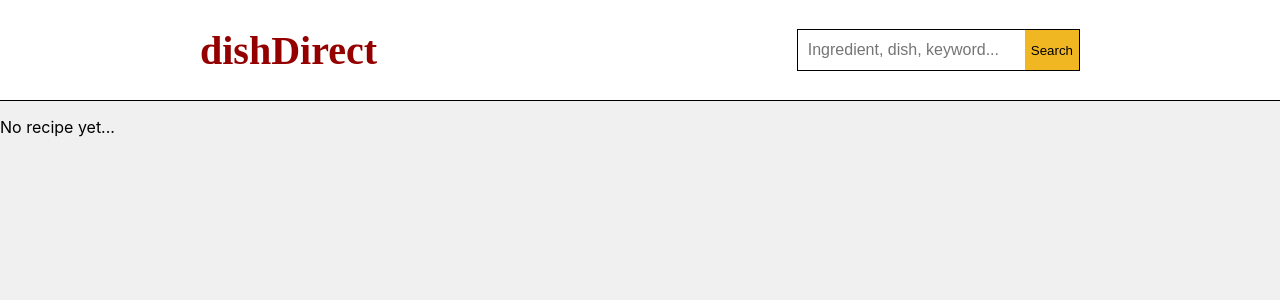
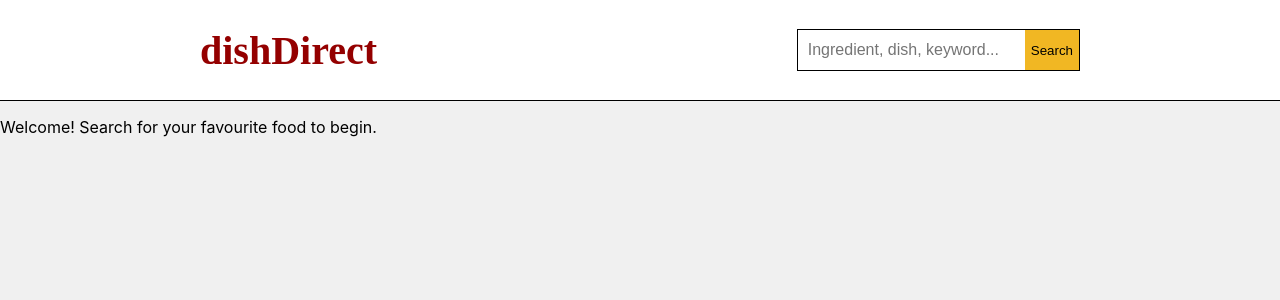
Before and after one commit to dtobrien23/dish-direct, a React (Create React App) app in the folder client/: page / in a window 1280 px wide. Shown: the top 300 px of the page. Built offline with nearby package versions, Linux system fonts and the light colour scheme.

Commit message:
Implement page routing with React Router

```diff
--- a/client/package.json
+++ b/client/package.json
@@ -9,6 +9,7 @@
     "@testing-library/user-event": "^13.5.0",
     "react": "^18.2.0",
     "react-dom": "^18.2.0",
+    "react-router-dom": "^6.22.3",
     "react-scripts": "5.0.1",
     "web-vitals": "^2.1.4"
   },
--- a/client/src/App.js
+++ b/client/src/App.js
@@ -1,22 +1,19 @@
 import React from "react";
-import Navbar from "./Navbar";
-import RecipeContainer from "./RecipeContainer";
-import { useAppContext } from "./AppContext";
+import { BrowserRouter as Router, Route, Routes } from "react-router-dom";
+import Home from "./pages/Home";
+import RecipeList from "./pages/RecipeList";
 import "./App.css";
 
 const App = () => {
-  const { recipeData } = useAppContext();
-
   return (
-    <div>
-      <Navbar />
-      {typeof recipeData.totalResults === "undefined" ||
-      recipeData.totalResults === 0 ? (
-        <p>No recipe yet...</p>
-      ) : (
-        <RecipeContainer />
-      )}
-    </div>
+    <Router>
+      <div>
+        <Routes>
+          <Route exact path="/" element={<Home />} />
+          <Route path="/recipes" element={<RecipeList />} />
+        </Routes>
+      </div>
+    </Router>
   );
 };
 
--- a/client/src/Navbar.js
+++ b/client/src/components/Navbar.js
@@ -1,7 +1,9 @@
 import React from "react";
-import { useAppContext } from "./AppContext";
+import { Link, useNavigate } from "react-router-dom";
+import { useAppContext } from "../AppContext";
 
 const Navbar = () => {
+  const navigate = useNavigate();
   const { searchQuery, setSearchQuery, handleSearch } = useAppContext();
 
   return (
@@ -21,20 +23,23 @@ const Navbar = () => {
           justifyContent: "space-between",
         }}
       >
+        <Link to="/" style={{ textDecoration: "none" }}>
           <h1
             style={{
               fontFamily: "Libre Bodoni",
               fontSize: "40px",
               color: "#940000",
+              cursor: "pointer",
             }}
           >
             dishDirect
           </h1>
-
+        </Link>
         <form
           onSubmit={(event) => {
             event.preventDefault();
             handleSearch();
+            navigate("/recipes");
           }}
           style={{
             display: "flex",
@@ -60,6 +65,7 @@ const Navbar = () => {
               boxSizing: "border-box",
             }}
           />
+          {/* <Link to="/recipes" style={{ textDecoration: "none" }}> */}
           <button
             type="submit"
             style={{
@@ -72,6 +78,7 @@ const Navbar = () => {
           >
             Search
           </button>
+          {/* </Link> */}
         </form>
       </div>
     </div>
--- a/client/src/RecipeContainer.js
+++ b/client/src/components/RecipeContainer.js
@@ -1,5 +1,5 @@
 import React, { useState } from "react";
-import { useAppContext } from "./AppContext";
+import { useAppContext } from "../AppContext";
 
 const RecipeContainer = () => {
   const { recipeData, numOfRecipes, recipesToShow, setRecipesToShow } =
--- /dev/null
+++ b/client/src/pages/Home.js
@@ -0,0 +1,14 @@
+import React from "react";
+import Navbar from "../components/Navbar";
+import "../App.css";
+
+const Home = () => {
+  return (
+    <div>
+      <Navbar />
+      <p>Welcome! Search for your favourite food to begin.</p>
+    </div>
+  );
+};
+
+export default Home;
--- /dev/null
+++ b/client/src/pages/RecipeList.js
@@ -0,0 +1,22 @@
+import React from "react";
+import { useAppContext } from "../AppContext";
+import Navbar from "../components/Navbar";
+import RecipeContainer from "../components/RecipeContainer";
+import "../App.css";
+
+const RecipeList = () => {
+  const { recipeData } = useAppContext();
+  return (
+    <div>
+      <Navbar />
+      {typeof recipeData.totalResults === "undefined" ||
+      recipeData.totalResults === 0 ? (
+        <p>Sorry! No recipe found</p>
+      ) : (
+        <RecipeContainer />
+      )}
+    </div>
+  );
+};
+
+export default RecipeList;
```
Also changed, not shown: client/src/pages/RecipeInfo.js (added), 1 other file (tests, documents, lock files or other folders). Lines whose indentation alone changed are shown as unchanged.
